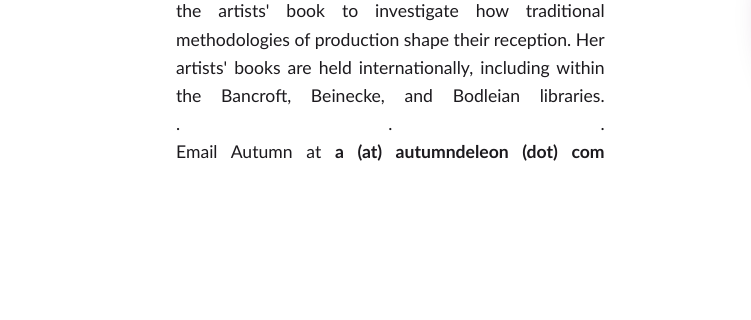
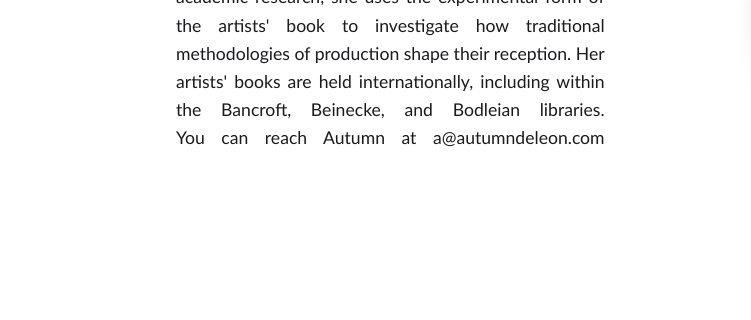
Before and after one commit to autumnhazel/autumndeleon-site, a plain HTML site: page index.html in a window 1280 px wide. Shown: the part 380-700 px from the top of the page, 0-751 px from the left. Drawn offline with Linux system fonts and the light colour scheme.

Commit message:
Add files via upload

```diff
--- a/index.html
+++ b/index.html
@@ -62,8 +62,7 @@
         <div class="hero__copy">
           <h1 class="hero__name">Autumn de&nbsp;León</h1>
           <p class="hero__tagline">An academic and artist-printer, Autumn's work explores print culture and trans studies. In addition to her academic research, she uses the experimental form of the artists' book to investigate how traditional methodologies of production shape their reception. Her artists' books are held internationally, including within the Bancroft, Beinecke, and Bodleian libraries.</p>
-          <p class="hero__tagline">. . .</p>
-          <p class="hero__tagline">Email Autumn at <b>a (at) autumndeleon (dot) com</b></p>
+          <p class="hero__tagline" id="email"></p>
         </div>
         <figure class="hero__portrait">
           <img src="assets/autumn-headshot.png" alt="Portrait of Autumn de León" width="320" height="320" />
--- a/script.js
+++ b/script.js
@@ -25,3 +25,13 @@ document.addEventListener("DOMContentLoaded", function () {
     }
   });
 });
+
+
+var message = 'You can reach Autumn at '
+    user = 'a',
+    domain = 'autumndeleon.com',
+    element = document.getElementById('email');
+
+    element.innerHTML = message + user + '@' + domain;
+    //OR
+    //'<a href="mailto:' + user + '@' + domain + '">Email</a>'
```
